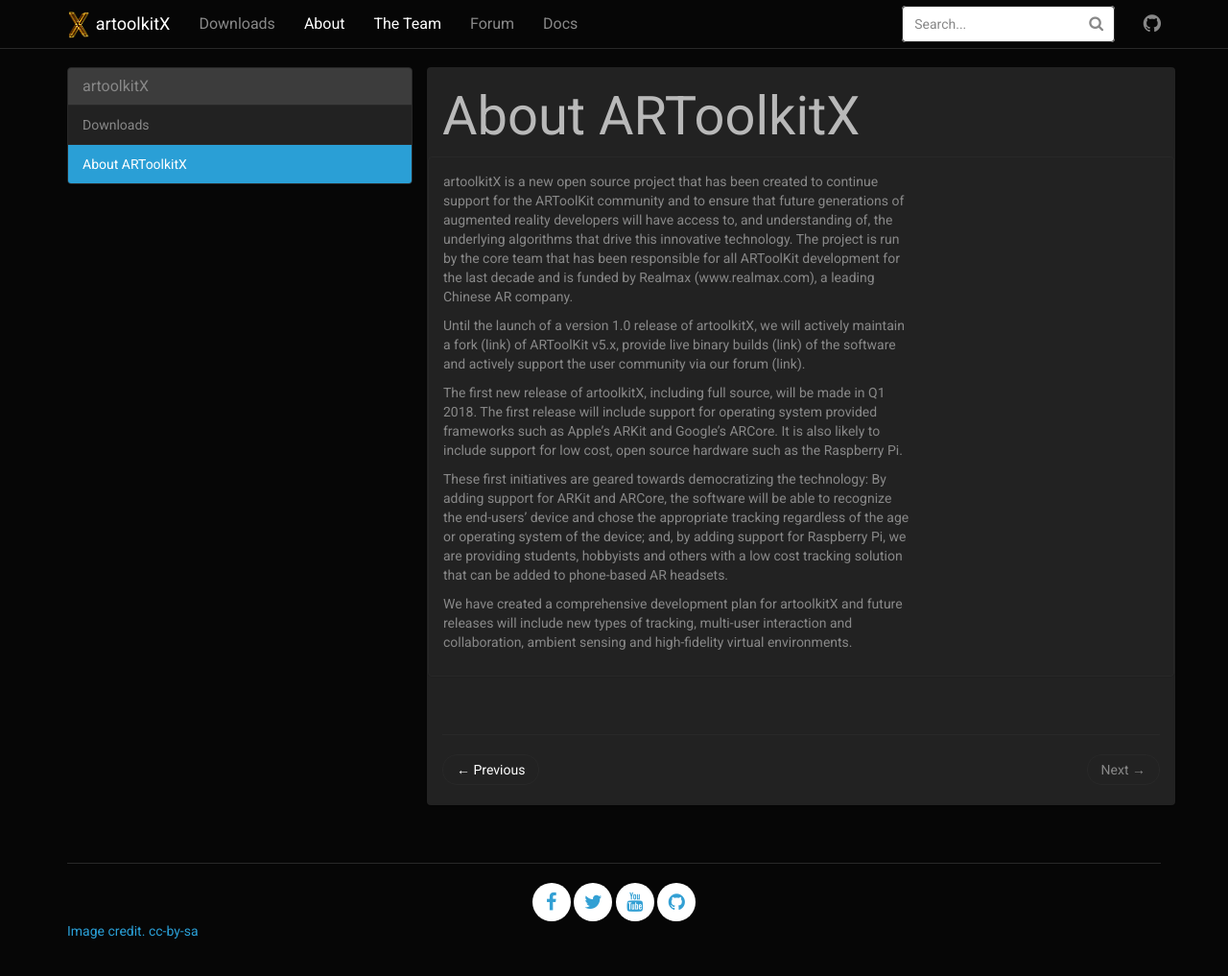
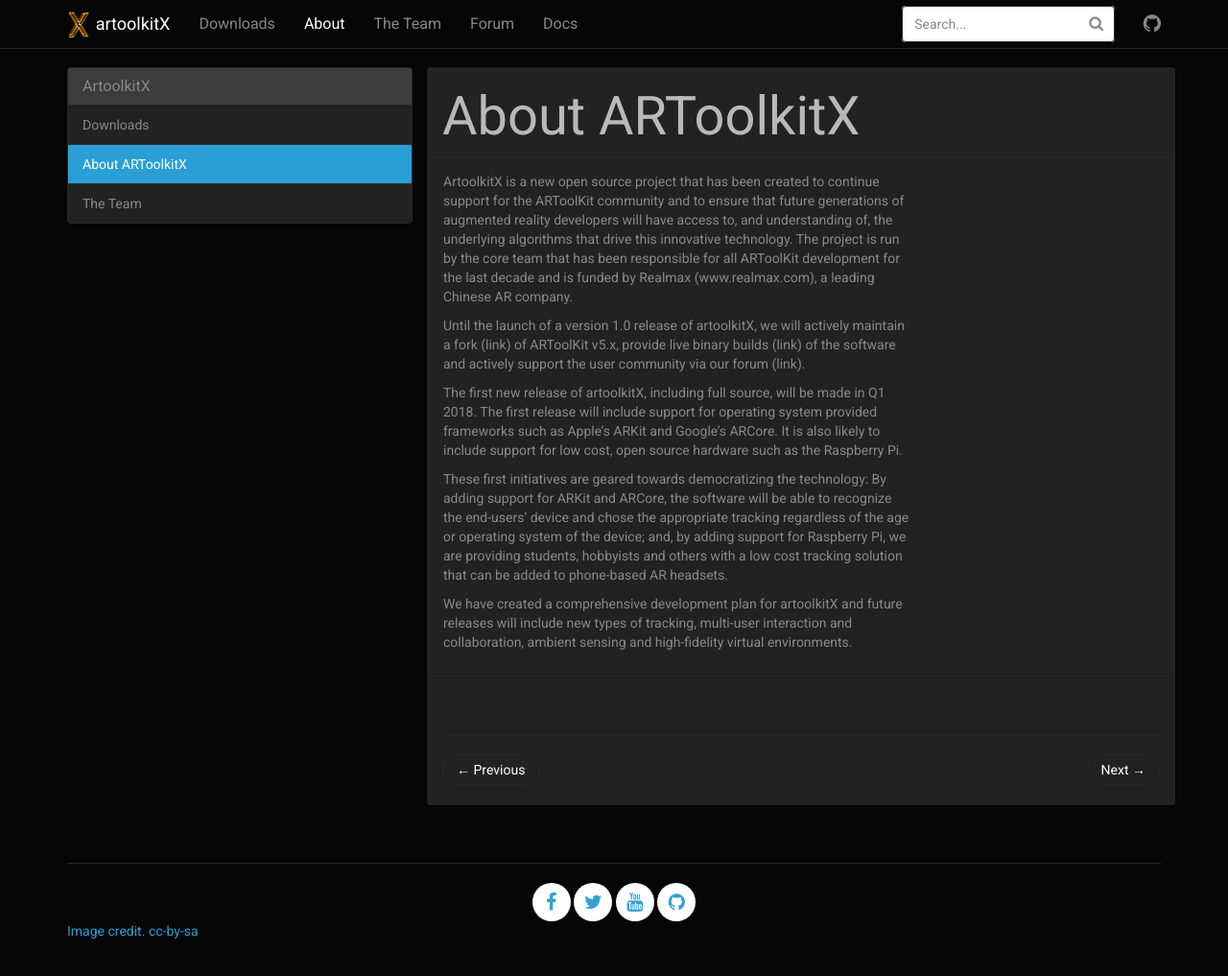
Before and after one commit to artoolkitx/artoolkitx.github.io, a Jekyll site: the page built from _docs/about.md, in a window 1280 px wide and 1036 px high. Shown: the top 1017 px of the window at 96% size. Built offline with Jekyll 4.4.1, drawn with Linux system fonts in a browser that asks for light colours; nearby versions of some CDN libraries.

Commit message:
Corrects team page and ARToolkitX casing

```diff
--- a/_data/docs.yml
+++ b/_data/docs.yml
@@ -1,7 +1,8 @@
-- title: artoolkitX
+- title: ArtoolkitX
   docs:
   - downloads
   - about
+  - team
 
 # - title: Examples
 #   docs:
--- a/_docs/about.md
+++ b/_docs/about.md
@@ -8,7 +8,7 @@
 <div class="row panel panel-default">
     <div class="col-md-8 panel-body">
         <p>
-        artoolkitX is a new open source project that has been created to continue support for the ARToolKit community and to ensure that future generations of augmented reality developers will have access to, and understanding of, the underlying algorithms that drive this innovative technology.  The project is run by the core team that has been responsible for all ARToolKit development for the last decade and is funded by Realmax (www.realmax.com), a leading Chinese AR company.
+        ArtoolkitX is a new open source project that has been created to continue support for the ARToolKit community and to ensure that future generations of augmented reality developers will have access to, and understanding of, the underlying algorithms that drive this innovative technology.  The project is run by the core team that has been responsible for all ARToolKit development for the last decade and is funded by Realmax (www.realmax.com), a leading Chinese AR company.
         </p>
         <p>
         Until the launch of a version 1.0 release of artoolkitX, we will actively maintain a fork (link) of ARToolKit v5.x, provide live binary builds (link) of the software and actively support the user community via our forum (link).
--- a/_includes/topnav.html
+++ b/_includes/topnav.html
@@ -15,7 +15,7 @@
             <ul class="nav navbar-nav">
                 <li {% if page.sectionid=='downloads' %} class="active" {% endif %}><a href="{{ "/docs/downloads/" | prepend: site.baseurl }}">Downloads</a></li>
                 <li {% if page.sectionid=='about' %} class="active" {% endif %}><a href="{{ "/docs/about/" | prepend: site.baseurl }}">About</a></li>
-                <li {% if page.sectionid=='about' %} class="active" {% endif %}><a href="{{ "/docs/theTeam/" | prepend: site.baseurl }}">The Team</a></li>
+                <li {% if page.sectionid=='team' %} class="active" {% endif %}><a href="{{ "/docs/team/" | prepend: site.baseurl }}">The Team</a></li>
                 <li ><a href="http://forums.artoolkitx.org/index.php" target="_blank">Forum</a></li>
                 <li ><a href="https://github.com/artoolkitx/artoolkit5/wiki" target="_blank">Docs</a></li>
 
--- a/index.html
+++ b/index.html
@@ -4,7 +4,7 @@
 
 <div class="header-container jumbotron">
     <div class="container">
-        <h1>artoolkitX</h1>
+        <h1>ArtoolkitX</h1>
         <p>We are open-source, multi plattform Augmented Reality.</p>
         <p><a class="btn btn-primary btn-lg" href="{{ "/docs/about/" | prepend: site.baseurl }}" role="button">Learn more</a></p>
     </div>
@@ -17,7 +17,7 @@
         <div class="col-md-8 panel-body">
             <h2 class="header-light regular-pad">What is artoolkitX?</h2>
             <div class="mainText">
-              artoolkitX is a new open-source project that provides tools for building augmented reality applications. It incorporates code from the most recent open-source release of the popular ARToolKit, version 5.3, alongside new code developed by artoolkitX project engineers, and code contributed by and licensed from third-party developers.
+              ArtoolkitX is a new open-source project that provides tools for building augmented reality applications. It incorporates code from the most recent open-source release of the popular ARToolKit, version 5.3, alongside new code developed by artoolkitX project engineers, and code contributed by and licensed from third-party developers.
                 <br/><br/>
                 <h4>How does artoolkitX differ from ARToolKit v5.3?</h4>
                 artoolkitX incorporates a variety of advanced open-source augmented reality technologies, including
```
Also changed, not shown: _docs/team.md (renamed from _docs/theTeam.md, +4 -4 lines).
